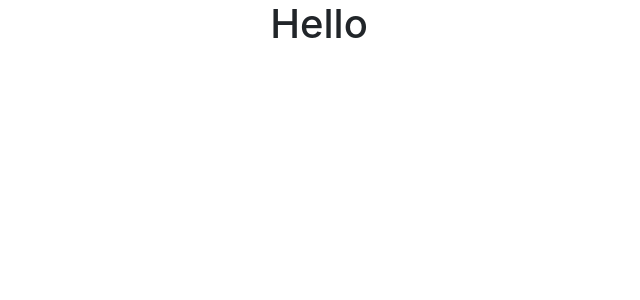
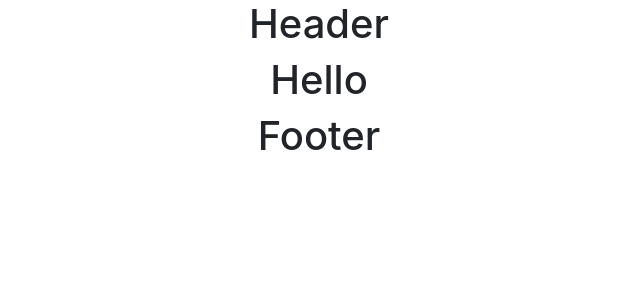
Before and after one commit to sohel473/restaurant-react, a React (Create React App) app: page / in a window 1280 px wide. Shown: the top 300 px of the page, without its empty margins (321-961 px from the left). Built offline with nearby package versions, Linux system fonts and the light colour scheme.

Commit message:
Component Tree

```diff
--- a/public/index.html
+++ b/public/index.html
@@ -24,7 +24,7 @@
       work correctly both with client-side routing and a non-root public URL.
       Learn how to configure a non-root public URL by running `npm run build`.
     -->
-    <title>React App</title>
+    <title>Restaurant App</title>
   </head>
   <body>
     <noscript>You need to enable JavaScript to run this app.</noscript>
--- a/src/App.css
+++ b/src/App.css
@@ -1,38 +1,3 @@
 .App {
   text-align: center;
 }
-
-.App-logo {
-  height: 40vmin;
-  pointer-events: none;
-}
-
-@media (prefers-reduced-motion: no-preference) {
-  .App-logo {
-    animation: App-logo-spin infinite 20s linear;
-  }
-}
-
-.App-header {
-  background-color: #282c34;
-  min-height: 100vh;
-  display: flex;
-  flex-direction: column;
-  align-items: center;
-  justify-content: center;
-  font-size: calc(10px + 2vmin);
-  color: white;
-}
-
-.App-link {
-  color: #61dafb;
-}
-
-@keyframes App-logo-spin {
-  from {
-    transform: rotate(0deg);
-  }
-  to {
-    transform: rotate(360deg);
-  }
-}
--- a/src/App.js
+++ b/src/App.js
@@ -1,9 +1,10 @@
 import "./App.css";
+import MainComp from "./components/MainComp";
 
 function App() {
   return (
     <div className="App">
-      <h1>Hello</h1>
+      <MainComp />
     </div>
   );
 }
--- /dev/null
+++ b/src/components/MainComp.js
@@ -0,0 +1,15 @@
+import Header from "./header/Header";
+import Body from "./body/Body";
+import Footer from "./footer/Footer";
+
+const MainComp = () => {
+  return (
+    <div>
+      <Header />
+      <Body />
+      <Footer />
+    </div>
+  );
+};
+
+export default MainComp;
--- /dev/null
+++ b/src/components/body/Body.js
@@ -0,0 +1,9 @@
+const Body = () => {
+  return (
+    <div>
+      <h1>Hello</h1>
+    </div>
+  );
+};
+
+export default Body;
--- /dev/null
+++ b/src/components/footer/Footer.js
@@ -0,0 +1,9 @@
+const Footer = () => {
+  return (
+    <div>
+      <h1>Footer</h1>
+    </div>
+  );
+};
+
+export default Footer;
--- /dev/null
+++ b/src/components/header/Header.js
@@ -0,0 +1,9 @@
+const Header = () => {
+  return (
+    <div>
+      <h1>Header</h1>
+    </div>
+  );
+};
+
+export default Header;
```
